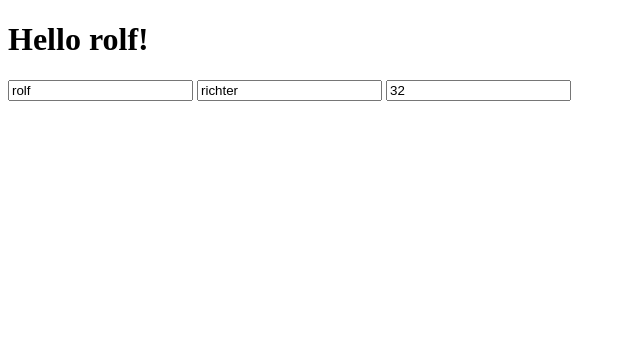
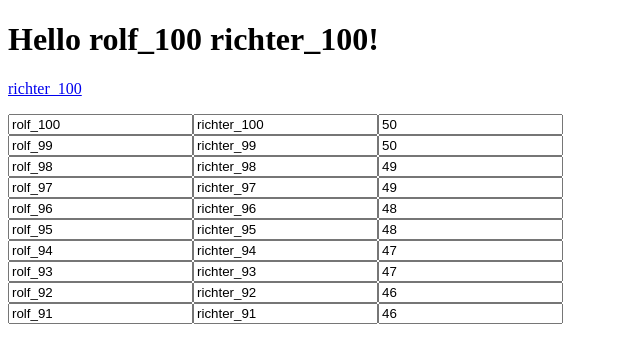
Before and after one commit to rollov/two-way-binding, a plain HTML site: page index.html in a window 1280 px wide. Shown: the whole page, without its empty margins (0-640 px from the left). Drawn offline with Linux system fonts and the light colour scheme.

Commit message:
add code to replace {value} placehoders in html tag attributes

```diff
--- a/dataBinding.js
+++ b/dataBinding.js
@@ -1,17 +1,31 @@
 (function (window) {
     window.DataBinding = window.DataBinding || {};
 
-    var Binder = function (object) {
+    var Binder = function (options) {
         var publicMethodes,
             callbacks = {},
-            objectId = object.id,
+            objectId = options.id,
             self = this;
 
         function bindEvents (initiator) {
             var elements = document.querySelectorAll("[data-bind-" + objectId + "]");
 
-            for (var $i = 0, $l = elements.length; $i < $l; $i++) {
-                elements[$i].addEventListener('keyup', function (event) {
+            for (var i = 0, l = elements.length; i < l; i++) {
+
+                // add property and method to check focus
+                elements[i].focused = false;
+                elements[i].hasFocus = function () {
+                   return this.focused;
+                };
+                elements[i].onfocus = function () {
+                   this.focused = true;
+                };
+                elements[i].blur = function () {
+                   this.focused = false;
+                };
+
+                // add event listener
+                elements[i].addEventListener('keyup', function (event) {
                     publicMethodes.publish(this.getAttribute('data-bind-' + objectId), this.value, initiator);
                 });
             }
@@ -19,6 +33,7 @@
 
         publicMethodes = {
             publish: function (prop, value, initiator, callback) {
+
                 // cache callbacks if passed
                 if (callback)
                     callbacks[prop] = callback;
@@ -27,15 +42,29 @@
                 var elements = document.querySelectorAll("[data-bind-" + objectId + "=" + prop + "]");
 
                 // loop elements and set value
-                for (var $i = 0, $l = elements.length; $i < $l; $i++) {
-                    if (elements[$i].tagName == 'INPUT') {
-                        elements[$i].value = value;
-                    } else {
-                        elements[$i].innerHTML = value;
+                for (var i = 0, l = elements.length; i < l; i++) {
+
+                    // loop attributes and replace val placeholder
+                    for (var a = elements[i].attributes.length - 1 ; a >= 0; a-- ) {
+                        var attr = elements[i].attributes[a].value;
+                        if (attr.match(/{value}/)) {
+                            attr = attr.replace(/{value}/g, value);
+                            elements[i].attributes[a].value = attr;
+                        }
                     }
 
+                    if (elements[i].toString().match(/value/))
+                       console.log(elements[i].toString().replace(/{value}/, value));
+
+                    if (elements[i].hasFocus() == false)
+                        if (elements[i].tagName == 'INPUT') {
+                            elements[i].value = value;
+                        } else {
+                            elements[i].innerHTML = value;
+                        }
+
                     if (initiator == self)
-                        object[prop] = value;
+                        options.data[prop] = value;
                 }
 
                 callbacks[prop] && callbacks[prop](value);
@@ -46,8 +75,8 @@
         return publicMethodes;
     };
 
-    DataBinding.create = function (object, callback) {
-        var instance = new Binder(object);
+    DataBinding.create = function (options, callback) {
+        var instance = new Binder(options);
         callback && callback();
         return instance
     };
--- a/index.html
+++ b/index.html
@@ -5,23 +5,26 @@
 </head>
 <body>
 
-<h1>Hello <span data-bind-123="firstName"></span>!</h1>
+<h1>Hello <span data-bind-100="firstName"></span> <span data-bind-100="lastName"></span>!</h1>
 
-<input type="text" data-bind-123="firstName" value=""/>
-<input type="text" data-bind-123="lastName" value=""/>
-<input type="text" data-bind-123="age" value=""/>
+<p>
+    <a data-bind-100="lastName" href="#lastName={value}"></a>
+</p>
 
 <script src="dataBinding.js"></script>
 <script>
     function User(userId) {
-        var user = {id:userId},
-                binder = new DataBinding.create(user);
+        var user = {},
+            binder = new DataBinding.create({
+                id : userId,
+                data : user
+            });
 
         user.set = function (name, val) {
             user[name] = val;
 
             binder.publish(name, val, this, function (arg) {
-                // console.log(value)
+                // console.log(arg);
             });
         };
 
@@ -32,10 +35,31 @@
         return user;
     }
 
-    var user = new User('123');
-    user.set('firstName', 'rolf');
-    user.set('lastName', 'richter');
-    user.set('age', 32);
+    // create some test users
+    var body = document.getElementsByTagName('body')[0];
+    for (i = 100; i > 90; i--) {
+        var input = document.createElement('input');
+        input.type = 'text';
+        input.setAttribute('data-bind-' + i, 'firstName');
+        body.appendChild(input);
+
+        input = document.createElement('input');
+        input.type = 'text';
+        input.setAttribute('data-bind-' + i, 'lastName');
+        body.appendChild(input);
+
+        input = document.createElement('input');
+        input.type = 'text';
+        input.setAttribute('data-bind-' + i, 'age');
+        body.appendChild(input);
+        body.appendChild(document.createElement('br'));
+
+        var user = new User(i);
+        user.set('firstName', 'rolf_' + i);
+        user.set('lastName', 'richter_' + i);
+        user.set('age', (i / 2).toFixed());
+    }
+
 
 </script>
 
```
